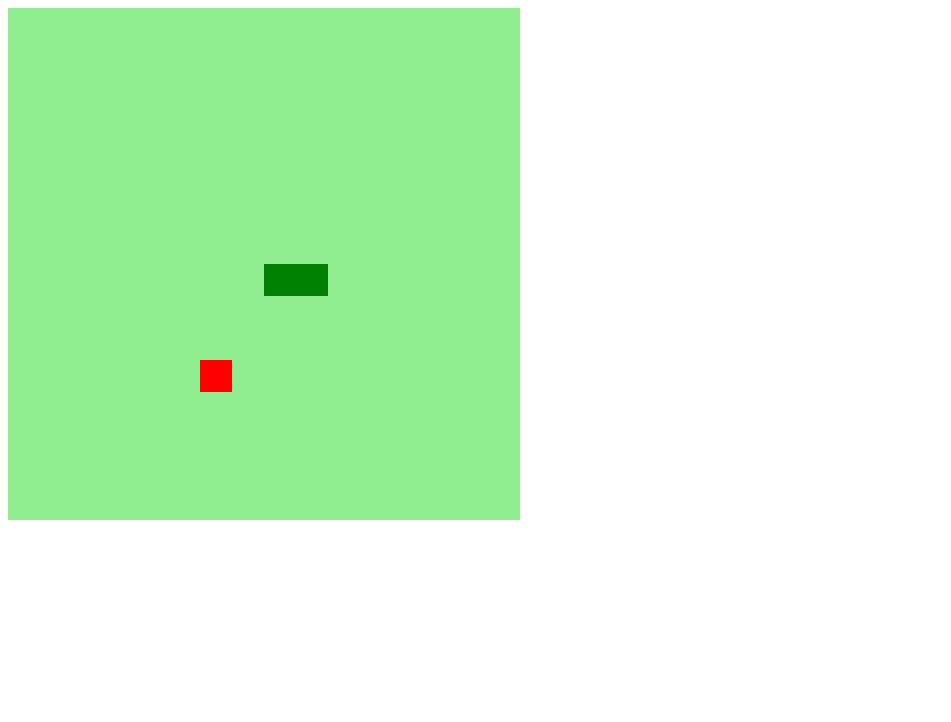
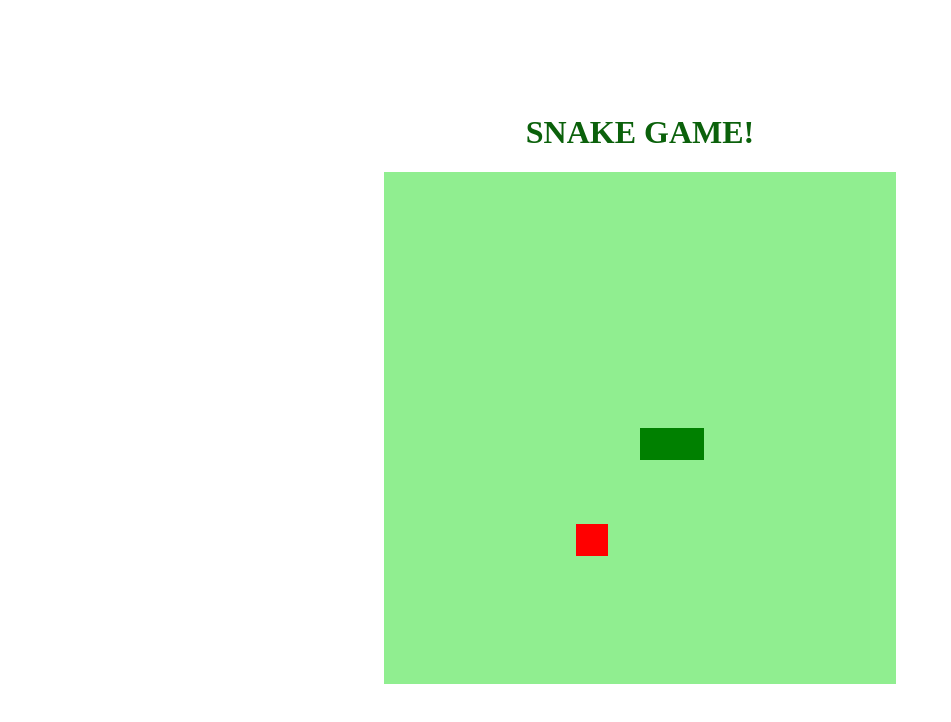
Before and after one commit to messiashub/jogo-da-cobrinha, a plain HTML site: page index.html in a window 1280 px wide. Shown: the whole page, without its empty margins (0-951 px from the left). Drawn offline with Linux system fonts and the light colour scheme.

Commit message:
definir fim do jogo e estilização

```diff
--- a/index.html
+++ b/index.html
@@ -7,6 +7,7 @@
     <link rel="stylesheet" href="style.css">
 </head>
 <body>
+    <h1>Snake Game!</h1>
 
     <canvas id="snake" width="512" height="512"></canvas>
 
--- a/script.js
+++ b/script.js
@@ -45,6 +45,13 @@ function iniciarJogo() {
     if (snake[0].y > 15 * box && direction == 'down') snake[0].y = 0;
     if (snake[0].y < 0 && direction == 'up') snake[0].y = 16 * box;
 
+    for(i = 1; i < snake.length; i++){
+        if(snake[0].x == snake[i].x && snake[0].y == snake[i].y){
+            clearInterval(jogo);
+            alert('Game Over:(');
+        }
+    }
+
     criarBG();
     criarCobra();
     drawFood();
--- a/style.css
+++ b/style.css
@@ -0,0 +1,12 @@
+body{
+    height: 95vh;
+    width: 95;
+    display: flex;
+    justify-content: center;
+    align-items: center;
+    flex-direction: column;
+    color:rgb(11, 97, 11);
+}
+h1{
+    text-transform: uppercase;
+}
```
